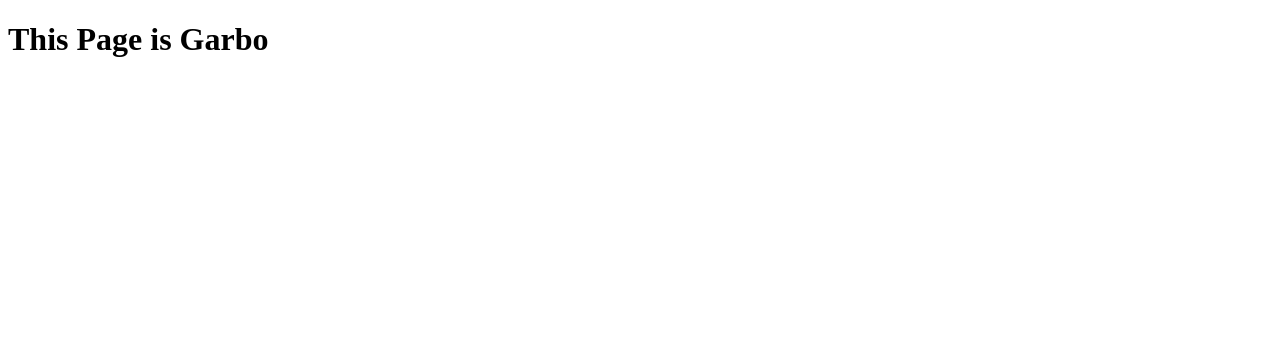
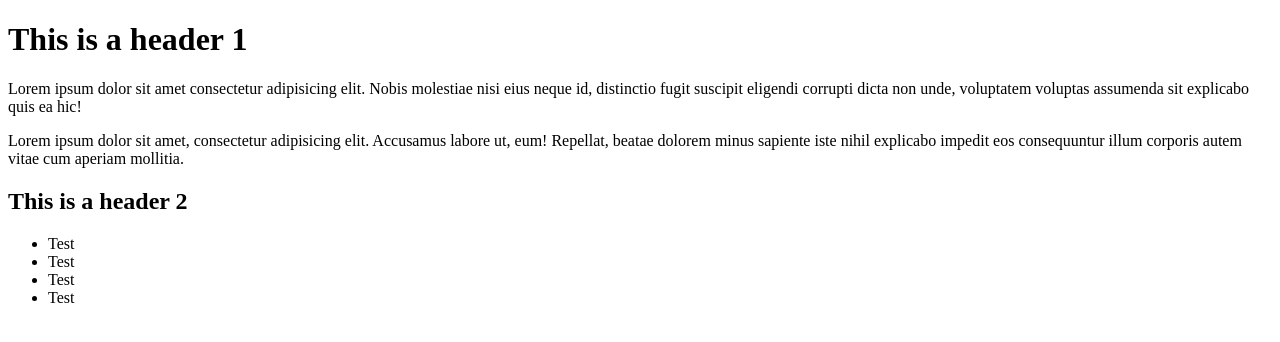
Before and after one commit to bahma2018/bahma2018.github.io, a plain HTML site: page index.html in a window 1280 px wide. Drawn offline with Linux system fonts and the light colour scheme.

Commit message:
added a new pretty p tag

```diff
--- a/index.html
+++ b/index.html
@@ -1,22 +1,32 @@
+<!-- Reset.css -->
 <!DOCTYPE html>
-<html lang="en">
-<head>
+<html lang="en-us">
+
+  <head>
+
     <meta charset="UTF-8">
-    <meta name="viewport" content="width=device-width, initial-scale=1.0">
-    <meta http-equiv="X-UA-Compatible" content="ie=edge">
-    <title>My Site</title>
-</head>
-<body>
+    <title>Example Page</title>
+    <!-- Once a reset.css is used uncomment the following line to see how this stylesheet works-->
+    <!--Try enabling and then disabling it more than once.-->
+    <!-- <link rel="stylesheet" href="reset.css"> -->
+    <link rel="stylesheet" href="reset.css" type="text/css">
+  </head>
 
-    <div>
-        <header>
-            <h1>This Page is Garbo</h1>
-        </header>
-    </div>
+  <body>
 
-    <div>
+  <h1>This is a header 1</h1>
+   <p>Lorem ipsum dolor sit amet consectetur adipisicing elit. Nobis molestiae nisi eius neque id, distinctio fugit suscipit eligendi corrupti dicta non unde, voluptatem voluptas assumenda sit explicabo quis ea hic!</p>
+  <p>Lorem ipsum dolor sit amet, consectetur adipisicing elit. Accusamus labore ut, eum! Repellat, beatae dolorem minus sapiente iste nihil explicabo impedit eos consequuntur illum corporis autem vitae cum aperiam mollitia.</p>
 
-    </div>
+  <h2>This is a header 2</h2>
 
-</body>
+  <ul>
+    <li>Test</li>
+    <li>Test</li>
+    <li>Test</li>
+    <li>Test</li>
+  </ul>
+
+  </body>
+
 </html>
```
Also changed, not shown: reset.css (added).
